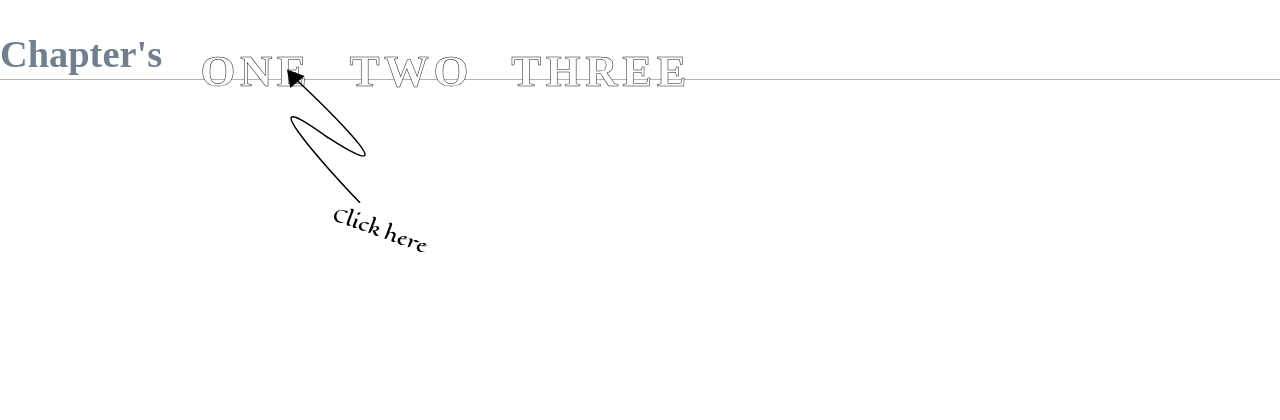
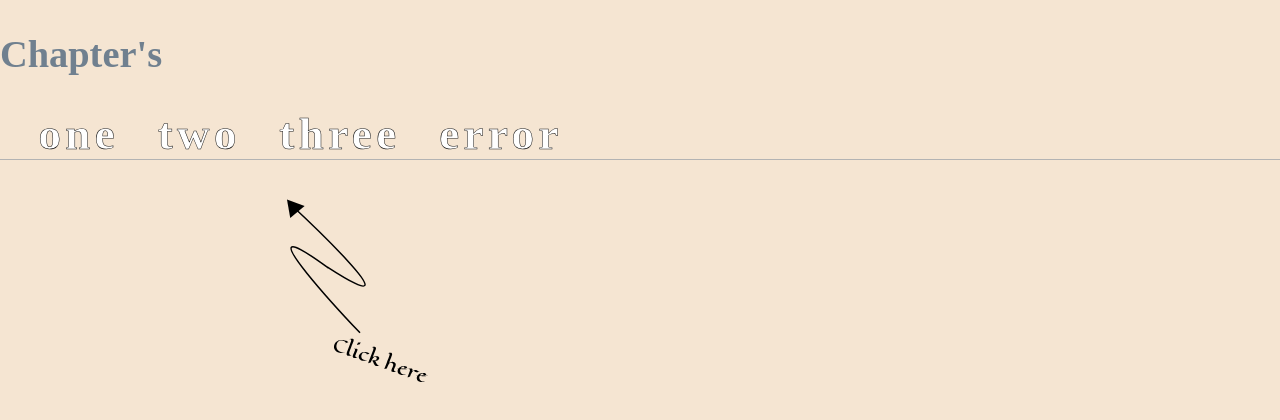
Before and after one commit to henokwel/dynamicroute, a React (Create React App) app: page / in a window 1280 px wide. Shown: the top 420 px of the page. Built offline with nearby package versions, Linux system fonts and the light colour scheme; a web font is replaced by a local one.

Commit message:
more style and animation. I didn't like the animation.

```diff
--- a/package.json
+++ b/package.json
@@ -6,6 +6,7 @@
     "@testing-library/jest-dom": "^5.11.9",
     "@testing-library/react": "^11.2.5",
     "@testing-library/user-event": "^12.7.1",
+    "framer-motion": "^3.3.0",
     "react": "^17.0.1",
     "react-dom": "^17.0.1",
     "react-router-dom": "^5.2.0",
--- a/src/App.css
+++ b/src/App.css
@@ -1,12 +1,15 @@
 nav {
   display: flex;
-  height: 10vh;
+  flex-direction: column;
+  width: 100vw;
+  height: 20vh;
   border-bottom: 1px solid rgb(179, 179, 179);
   /* background-color:red ; */
 }
 
-nav div{
+nav div {
   display: flex;
+  width: 100vw;
 }
 
 a {
@@ -19,16 +22,15 @@ a {
 }
 
 h3 {
-  letter-spacing: 0.10em;
+  letter-spacing: 0.1em;
+  margin: 0;
   /* border: 3px solid black; */
-  -webkit-text-stroke: 0.5px  rgb(22, 22, 22); /* width and color */
-
+  -webkit-text-stroke: 0.5px rgb(22, 22, 22); /* width and color */
 }
 
 .selected {
   color: rgb(12, 12, 12);
   letter-spacing: 1em;
-
 }
 
 .chap {
@@ -49,7 +51,7 @@ h3 {
 
   padding: 20px;
   /* background-color: rgb(36, 52, 100); */
-  height: 90vh;
+  height: 80vh;
   overflow: scroll;
   padding: 5vh 10vw 0 20vw;
 }
@@ -58,21 +60,21 @@ h3 {
   display: none;
 }
 
-
-.home{
+.home {
   height: 50vh;
 }
-.home img{
+.home img {
   width: 200px;
   transform: rotate(20deg);
   margin-left: 20vw;
+  margin-top: 50px;
 }
 
+.n404 {
+  height: 50vh;
 
-.n404{
-  height: 50vh;
 }
-.n404 img{
+.n404 img {
   width: 200px;
   transform: rotate(20deg);
   margin-left: 10vw;
--- a/src/App.js
+++ b/src/App.js
@@ -4,24 +4,24 @@ import { Link, Route, Switch, BrowserRouter as Router, useParams, NavLink } from
 import scripts from './scripts';
 import click from './Assets/clicksvg.svg'
 import n404 from './Assets/404.png'
-
+import { motion } from 'framer-motion'
 
 function App() {
 
   const toRoutes = [
     { id: 1, title: "one" },
     { id: 2, title: "two" },
-    { id: 3, title: "three" }
+    { id: 3, title: "three" },
+    { id: 4, title: "error" }
+
   ]
+
 
 
   return (
     <Router>
-
       <div className="App">
-
         <nav>
-
           <h1>Chapter's</h1>
           <div>
             {
@@ -31,8 +31,9 @@ function App() {
                   key={id}
                   activeClassName="selected"
                   to={`/${title}`}>
+
                   <h3>
-                    {title.toLocaleUpperCase()}
+                    {title}
                   </h3>
                 </NavLink>
 
@@ -43,17 +44,19 @@ function App() {
 
         <Switch>
 
+
           <Route path="/:id" children={<Child />} />
           <Route path="/" children={<Home />} />
           <Route path="*" children={<NotFounf />} />
 
         </Switch>
       </div>
-    </Router>
+    </Router >
   );
 }
 
 export default App;
+
 
 
 function Child() {
--- a/src/index.css
+++ b/src/index.css
@@ -11,6 +11,7 @@ body {
   -moz-osx-font-smoothing: grayscale;
   /* background-image: url("./Assets/texture.jpg"); */
    background-size: center;
+   background-color: #f5e5d2;
   font-size: clamp(1rem, 2vw, 2rem);
   color: rgb(112, 128, 143);
 
```
Also changed, not shown: 1 other file (tests, documents, lock files or other folders). Lines whose indentation alone changed are shown as unchanged.
